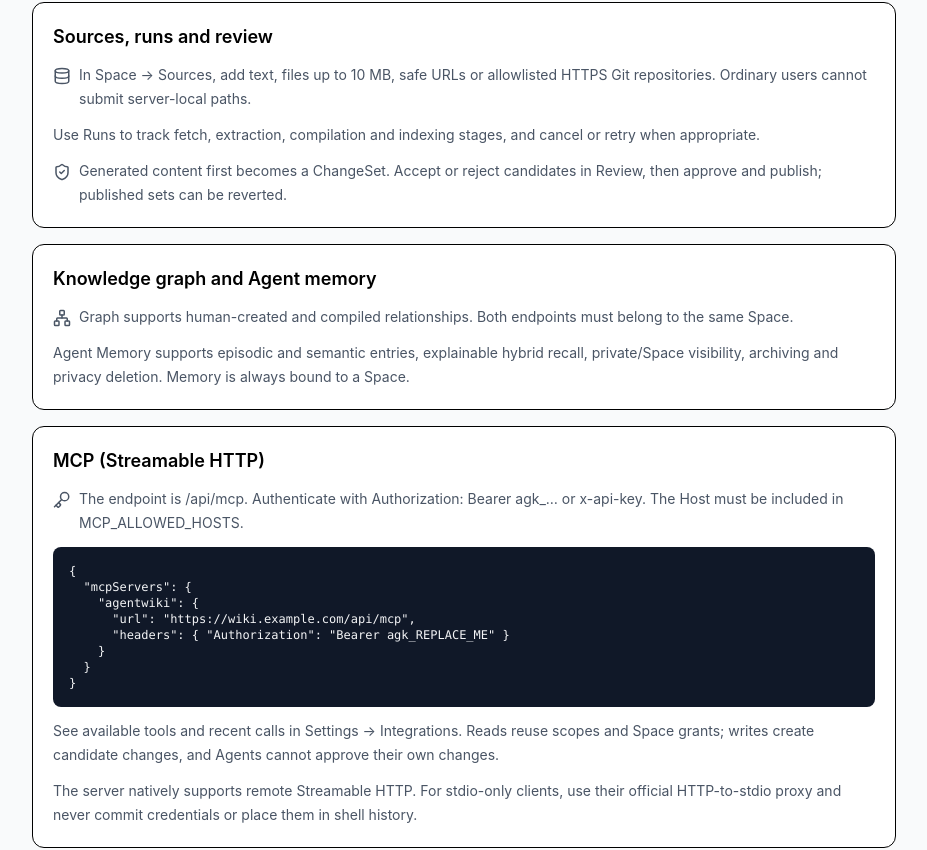
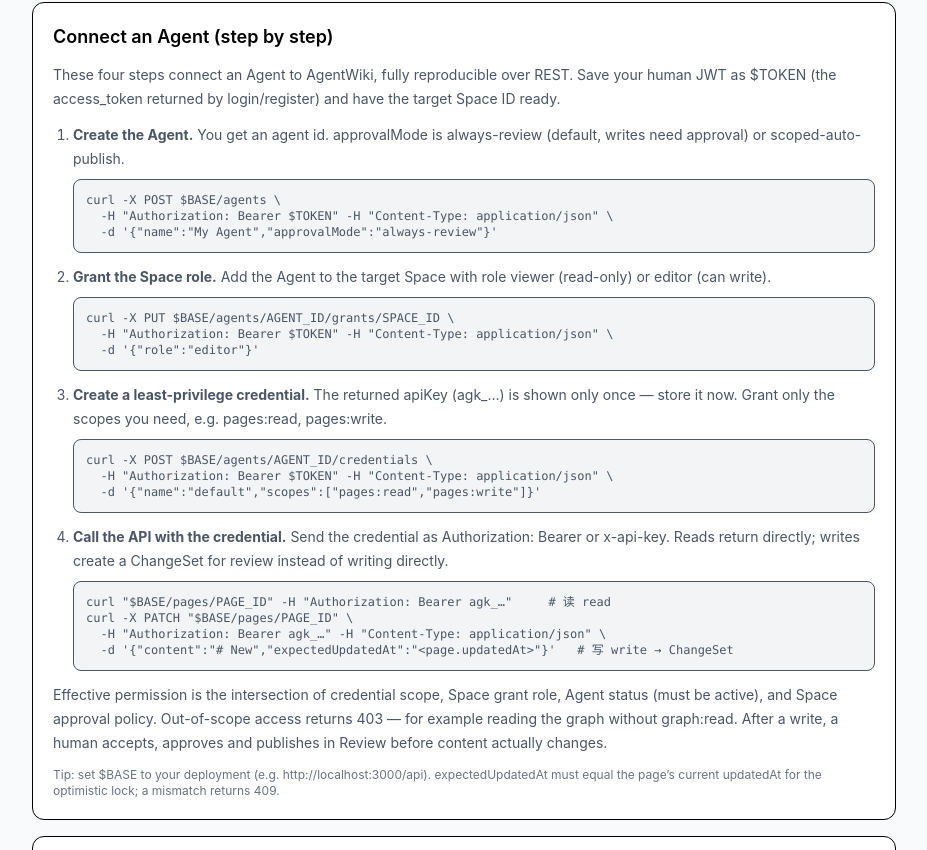
Before and after one commit to NeoMei/AgentWiki, a React (Vite) app in the folder agentwiki/apps/client/: page /guide in a window 1280 px wide. Shown: the part 550-1400 px from the top of the page, without its empty margins (176-1103 px from the left). Built offline with nearby package versions, Linux system fonts and the light colour scheme.

Commit message:
docs: add step-by-step agent onboarding to usage guide

```diff
--- a/agentwiki/apps/client/src/features/about/UsageGuide.tsx
+++ b/agentwiki/apps/client/src/features/about/UsageGuide.tsx
@@ -29,6 +29,42 @@ export const UsageGuide: React.FC = () => {
             <p className="flex gap-2"><Bot size={18} className="shrink-0 mt-1" /><span>{zh ? '从顶部 Agents 创建 Agent，而不是调用公开注册接口伪装 Agent。' : 'Create Agents from the top-level Agents area; public registration cannot be used to impersonate an Agent.'}</span></p>
             <p>{zh ? '在 Agent 的 Access 页授予具体 Space 和 viewer/editor 角色，再创建带最小 Scope 的 agk_… 凭证。明文只显示一次；凭证可过期、轮换或撤销，Agent 可暂停。' : 'Grant specific Spaces and viewer/editor roles on the Agent Access tab, then create a least-privilege agk_… credential. The secret appears once and can expire, rotate or be revoked.'}</p>
             <p>{zh ? '个人自动化使用 Profile 的 awk_… Personal Access Token；它与 Agent 凭证是两类身份。' : 'Personal automation uses an awk_… Personal Access Token from Profile; this is separate from Agent credentials.'}</p>
+          </Card>
+          <Card title={zh ? '接入一个 Agent（分步）' : 'Connect an Agent (step by step)'}>
+            <p>{zh ? '下面四步把一个 Agent 接入 AgentWiki，全程可用 REST 复现。先把人类账号的 JWT 记为 $TOKEN（登录或注册返回的 access_token），并准备好目标 Space 的 ID。' : 'These four steps connect an Agent to AgentWiki, fully reproducible over REST. Save your human JWT as $TOKEN (the access_token returned by login/register) and have the target Space ID ready.'}</p>
+            <ol className="list-decimal pl-5 space-y-3">
+              <li>
+                <strong>{zh ? '创建 Agent。' : 'Create the Agent.'}</strong>{' '}
+                {zh ? '得到 agent id；approvalMode 用 always-review（默认，写入必审批）或 scoped-auto-publish。' : 'You get an agent id. approvalMode is always-review (default, writes need approval) or scoped-auto-publish.'}
+                <pre className="mt-2 text-xs bg-gray-100 border rounded-lg p-3 overflow-x-auto">{`curl -X POST $BASE/agents \\
+  -H "Authorization: Bearer $TOKEN" -H "Content-Type: application/json" \\
+  -d '{"name":"My Agent","approvalMode":"always-review"}'`}</pre>
+              </li>
+              <li>
+                <strong>{zh ? '授予 Space 角色。' : 'Grant the Space role.'}</strong>{' '}
+                {zh ? '把 Agent 加入目标 Space，role 取 viewer（只读）或 editor（可写）。' : 'Add the Agent to the target Space with role viewer (read-only) or editor (can write).'}
+                <pre className="mt-2 text-xs bg-gray-100 border rounded-lg p-3 overflow-x-auto">{`curl -X PUT $BASE/agents/AGENT_ID/grants/SPACE_ID \\
+  -H "Authorization: Bearer $TOKEN" -H "Content-Type: application/json" \\
+  -d '{"role":"editor"}'`}</pre>
+              </li>
+              <li>
+                <strong>{zh ? '创建最小 Scope 凭据。' : 'Create a least-privilege credential.'}</strong>{' '}
+                {zh ? '返回的 apiKey（agk_…）明文只显示这一次，请立即保存。Scope 只给实际需要的，如 pages:read、pages:write。' : 'The returned apiKey (agk_…) is shown only once — store it now. Grant only the scopes you need, e.g. pages:read, pages:write.'}
+                <pre className="mt-2 text-xs bg-gray-100 border rounded-lg p-3 overflow-x-auto">{`curl -X POST $BASE/agents/AGENT_ID/credentials \\
+  -H "Authorization: Bearer $TOKEN" -H "Content-Type: application/json" \\
+  -d '{"name":"default","scopes":["pages:read","pages:write"]}'`}</pre>
+              </li>
+              <li>
+                <strong>{zh ? '用凭据调用 API。' : 'Call the API with the credential.'}</strong>{' '}
+                {zh ? '凭据放在 Authorization: Bearer 或 x-api-key。读操作直接返回；写操作会生成 ChangeSet 进入审批，而不是直接落库。' : 'Send the credential as Authorization: Bearer or x-api-key. Reads return directly; writes create a ChangeSet for review instead of writing directly.'}
+                <pre className="mt-2 text-xs bg-gray-100 border rounded-lg p-3 overflow-x-auto">{`curl "$BASE/pages/PAGE_ID" -H "Authorization: Bearer agk_…"     # 读 read
+curl -X PATCH "$BASE/pages/PAGE_ID" \\
+  -H "Authorization: Bearer agk_…" -H "Content-Type: application/json" \\
+  -d '{"content":"# New","expectedUpdatedAt":"<page.updatedAt>"}'   # 写 write → ChangeSet`}</pre>
+              </li>
+            </ol>
+            <p>{zh ? '权限是四者的交集：凭据 Scope、Space Grant 角色、Agent 状态（active 才可用）、Space 审批策略。越权访问返回 403，例如没有 graph:read 时访问图谱。写入后由人类在 Review 页接受、批准并发布，内容才会真正更新。' : 'Effective permission is the intersection of credential scope, Space grant role, Agent status (must be active), and Space approval policy. Out-of-scope access returns 403 — for example reading the graph without graph:read. After a write, a human accepts, approves and publishes in Review before content actually changes.'}</p>
+            <p className="text-xs text-gray-500">{zh ? '提示：把 $BASE 设为部署地址（如 http://localhost:3000/api）。expectedUpdatedAt 必须等于页面当前 updatedAt，用于乐观锁防覆盖；不匹配会返回 409。' : 'Tip: set $BASE to your deployment (e.g. http://localhost:3000/api). expectedUpdatedAt must equal the page\u2019s current updatedAt for the optimistic lock; a mismatch returns 409.'}</p>
           </Card>
           <Card title={zh ? '来源、运行和审批' : 'Sources, runs and review'}>
             <p className="flex gap-2"><Database size={18} className="shrink-0 mt-1" /><span>{zh ? '进入 Space → Sources，可添加文本、最大 10 MB 文件、安全 URL 或允许域名内的 HTTPS Git 仓库。服务器本地路径不对普通用户开放。' : 'In Space → Sources, add text, files up to 10 MB, safe URLs or allowlisted HTTPS Git repositories. Ordinary users cannot submit server-local paths.'}</span></p>
```
